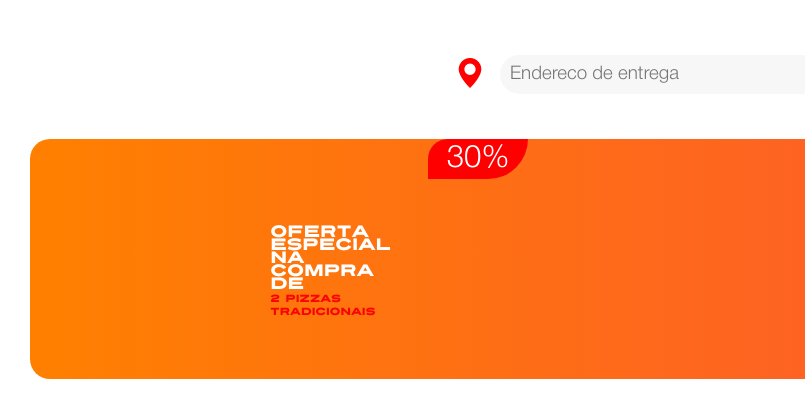
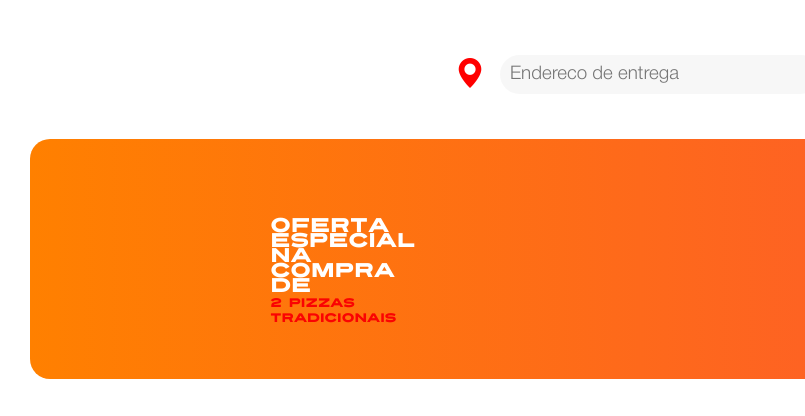
Before and after one commit to jgabrielcode/landing-page-projeto, a plain HTML site: page index.html in a window 1280 px wide. Shown: the top 416 px of the page, 0-805 px from the left. Drawn offline with nearby package versions, Linux system fonts and the light colour scheme; grey boxes are pictures that could not be loaded.

Commit message:
add
new imagens

```diff
--- a/index.html
+++ b/index.html
@@ -40,9 +40,6 @@
 
         <!-- card de ofertas -->
         <section class="box_oferta">
-            <div id="card_oferta">
-                    <p>30%</p>
-                </div>
                 <div class="texto_oferta">
                     <p>OFERTA ESPECIAL NA COMPRA DE <br> <span>2 PIZZAS TRADICIONAIS</span></p>
                 </div>
--- a/style.css
+++ b/style.css
@@ -71,23 +71,10 @@ main>.box_oferta{
     display: flex;
     align-items: center;
     justify-content: space-around;
-    position: relative;
     border-radius: 20px;
 
 }
-#card_oferta{
-    background-color: red;
-    color: white;
-    font-size: 5rem;
-    height: 4rem;
-    width: 10rem;
-    position: absolute;
-    transform: translate(-162px,-100px);
-    display: flex;
-    align-items: center;
-    justify-content: center;
-    border-radius: 20px 0px 4rem 0px;
-}
+
 .box_oferta>.texto_oferta{
     margin-top: 25px;
     color: #ffffff;
@@ -103,7 +90,7 @@ main>.box_oferta{
 
 .texto_oferta{
     width: 100px;
-    font-size: 2.5rem;
+    font-size: 3rem;
     font-weight: bold;
 }
 main>.box_menu{
```
